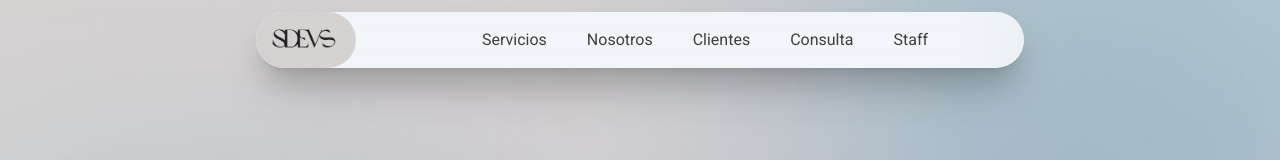
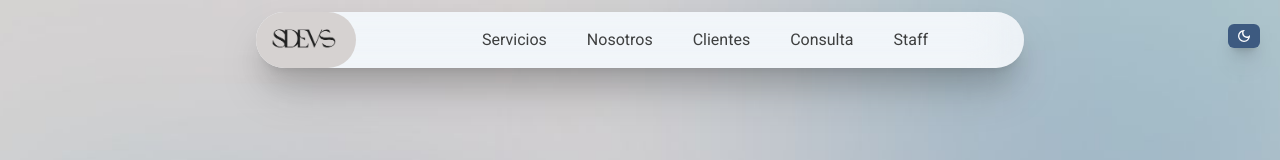
Before and after one commit to PrandiF/SeptemDev-Studio, a React (Vite) app in the folder SeptemDev-Studio-Website/: page / in a window 1280 px wide. Shown: the top 160 px of the page. Built offline with nearby package versions, Linux system fonts and the light colour scheme.

Commit message:
feat: darkMode

```diff
--- a/SeptemDev-Studio-Website/src/App.tsx
+++ b/SeptemDev-Studio-Website/src/App.tsx
@@ -7,21 +7,22 @@ import Team from "./components/team/Team";
 import Header from "./components/header/Header";
 import { useEffect } from "react";
 import "./index.css";
-import { EstadoProvider } from "./components/consult/EstadoContext";
-//AOS
+import { EstadoProvider, useEstado } from "./components/consult/EstadoContext";
+// AOS
 import AOS from "aos";
 import "aos/dist/aos.css";
 import Servicios from "./components/services/Servicios";
 import ClientsCarrouselSection from "./components/about/ClientsCarrouselSection";
 
-function App() {
+const AppContent: React.FC = () => {
+  const { darkMode } = useEstado();
+
   useEffect(() => {
     AOS.init({ duration: 1600 });
   }, []);
 
   return (
-    <EstadoProvider>
-      <div className="min-h-screen w-screen text-logoTypography">
+    <div className={`min-h-screen w-screen ${darkMode ? 'dark' : ''} ${darkMode ? 'text-white' : 'text-logoTypography'}`}>
       <Header />
       <div id="HOME">
         <Home />
@@ -46,8 +47,15 @@ function App() {
         <Footer />
       </div>
     </div>
+  );
+};
+
+const App: React.FC = () => {
+  return (
+    <EstadoProvider>
+      <AppContent />
     </EstadoProvider>
   );
-}
+};
 
 export default App;
--- a/SeptemDev-Studio-Website/src/components/consult/Consult.tsx
+++ b/SeptemDev-Studio-Website/src/components/consult/Consult.tsx
@@ -4,6 +4,7 @@ import { useEstado } from './EstadoContext';
 import AOS from 'aos';
 import 'aos/dist/aos.css';
 import PresupuestoForm from './PresupuestoForm';
+
 
 function Consult() {
   useEffect(() => {
@@ -47,9 +48,9 @@ function Consult() {
           </p>
 
           <div>
-            {showConsult ? (
+          {showConsult ? (
               <button
-                onClick={handleFormChangeButton}
+                onClick={() => handleFormChangeButton('presupuesto')}
                 className="w-40 h-10 bg-beige-image text-white hover:scale-[1.02] transform duration-300 rounded-3xl text-sm font-semibold shadow-xl flex items-center justify-center cursor-pointer mx-auto mb-8"
                 data-aos="fade"
                 data-aos-duration="1600"
@@ -59,7 +60,7 @@ function Consult() {
               </button>
             ) : showPresupuesto ? (
               <button
-                onClick={handleFormChangeButton}
+                onClick={() => handleFormChangeButton('consult')}
                 className="w-40 h-10 bg-beige-image text-white hover:scale-[1.02] transform duration-300 rounded-3xl text-sm font-semibold shadow-xl flex items-center justify-center cursor-pointer mx-auto mb-8"
                 data-aos="fade"
                 data-aos-duration="1600"
--- a/SeptemDev-Studio-Website/src/components/consult/EstadoContext.tsx
+++ b/SeptemDev-Studio-Website/src/components/consult/EstadoContext.tsx
@@ -1,4 +1,4 @@
-import React, { createContext, useContext, useState, ReactNode } from 'react';
+import React, { createContext, useContext, useState, ReactNode, useEffect } from 'react';
 
 
 interface EstadoContextProps {
@@ -6,7 +6,9 @@ interface EstadoContextProps {
   showPresupuesto: boolean;
   setShowConsult: (value: boolean) => void;
   setShowPresupuesto: (value: boolean) => void;
-  handleFormChangeButton: () => void;
+  handleFormChangeButton: (form: 'consult' | 'presupuesto') => void;
+  darkMode: boolean;
+  toggleDarkMode: () => void;
 }
 
 const EstadoContext = createContext<EstadoContextProps | undefined>(undefined);
@@ -27,14 +29,45 @@ export const EstadoProvider: React.FC<EstadoProviderProps> = ({ children }) => {
   const [showConsult, setShowConsult] = useState(true);
   const [showPresupuesto, setShowPresupuesto] = useState(false);
 
-  const handleFormChangeButton = () => {
-    setShowConsult((prev) => !prev);
-    setShowPresupuesto((prev) => !prev);
+  const [darkMode, setDarkMode] = useState<boolean>(() => {
+    const savedMode = localStorage.getItem('darkMode');
+    return savedMode === 'true';
+  });
+
+  useEffect(() => {
+    if (darkMode) {
+      document.documentElement.classList.add('dark');
+    } else {
+      document.documentElement.classList.remove('dark');
+    }
+    localStorage.setItem('darkMode', darkMode.toString());
+  }, [darkMode]);
+
+  const toggleDarkMode = () => {
+    setDarkMode(!darkMode);
+  };
+
+  const handleFormChangeButton = (form: 'consult' | 'presupuesto') => {
+    if (form === 'consult') {
+      setShowConsult(true);
+      setShowPresupuesto(false);
+    } else if (form === 'presupuesto') {
+      setShowConsult(false);
+      setShowPresupuesto(true);
+    }
   };
 
   return (
     <EstadoContext.Provider
-      value={{ showConsult, showPresupuesto, setShowConsult, setShowPresupuesto, handleFormChangeButton }}
+      value={{
+        showConsult,
+        showPresupuesto,
+        setShowConsult,
+        setShowPresupuesto,
+        handleFormChangeButton,
+        darkMode,
+        toggleDarkMode,
+      }}
     >
       {children}
     </EstadoContext.Provider>
--- a/SeptemDev-Studio-Website/src/components/header/Header.tsx
+++ b/SeptemDev-Studio-Website/src/components/header/Header.tsx
@@ -5,6 +5,8 @@ import gsap from "gsap";
 import AOS from "aos";
 import "aos/dist/aos.css";
 import { useEffect, useRef, useState } from "react";
+import { useEstado } from "../consult/EstadoContext";
+import { MdOutlineDarkMode, MdOutlineLightMode } from "react-icons/md";
 
 function header() {
   useEffect(() => {
@@ -14,6 +16,7 @@ function header() {
   const buttonRef = useRef(null);
   const [isOpen, setIsOpen] = useState(false);
   const [isBorder, setIsBorder] = useState(false);
+  const { darkMode, toggleDarkMode } = useEstado();
 
   const handleOpen = () => {
     setIsOpen(!isOpen);
@@ -47,7 +50,7 @@ function header() {
       className="w-screen h-auto xl:fixed absolute flex items-start justify-center z-50"
       data-aos="fade-down"
     >
-      <div className="flex relative xl:w-[60%] w-[80%] h-[3.5rem] rounded-full bg-slate-100 z-10 mt-3 items-center justify-between shadow-xl xl:pr-24 pr-6">
+      <div className="flex relative xl:w-[60%] w-[80%] h-[3.5rem] rounded-full bg-slate-100 z-10 mt-3 m-auto items-center justify-between shadow-xl xl:pr-24 pr-6">
         <div>
           <Link to="HOME" spy={true} smooth={true} duration={700}>
             <img
@@ -167,6 +170,25 @@ function header() {
           <IoIosMenu />
         </button>
       </div>
+      <div className="absolute right-0 top-3 xl:top-6 xl:right-5">
+        <button
+          onClick={toggleDarkMode}
+          className="rounded shadow-lg w-fit h-fit"
+          data-aos="fade"
+          data-aos-duration="1600"
+          data-aos-delay="1100"
+        >
+          {darkMode ? (
+            <div className="flex justify-center items-center w-8 h-6 cursor-pointer rounded-md shadow-xl text-logoTypography font-semibold bg-gradient-to-r from-white via-white to-white hover:shadow-lg hover:shadow-azuladoHover hover:scale-105 duration-300 hover:from-slate-100 hover:to-slate-100">
+              <MdOutlineLightMode />
+            </div>
+          ) : (
+            <div className="flex justify-center items-center w-8 h-6 cursor-pointer rounded-md shadow-xl text-white font-semibold bg-gradient-to-r from-azulado via-azulado to-azulado hover:shadow-lg hover:shadow-azulado hover:scale-105 duration-300 hover:from-azuladoHover hover:to-azuladoHover">
+              <MdOutlineDarkMode />
+            </div>
+          )}
+        </button>
+      </div>
     </div>
   );
 }
```
Lines whose indentation alone changed are shown as unchanged.
